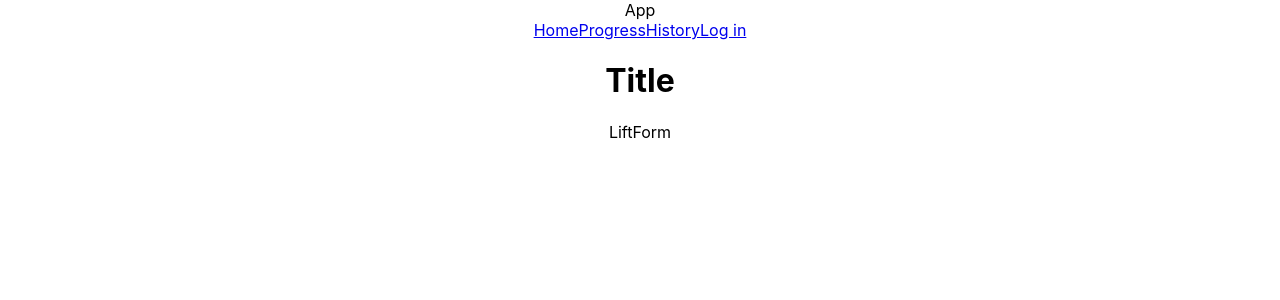
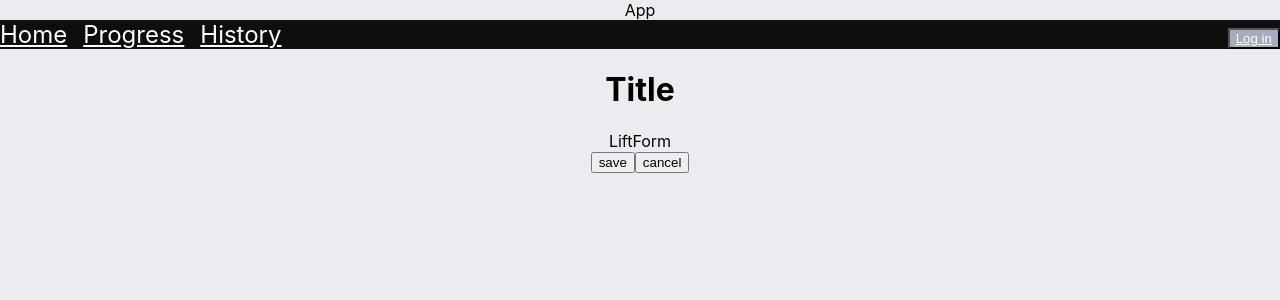
Before and after one commit to jrs-coding-school/jrs-max-lift-react-app-2022-c2, a React (Create React App) app: page / in a window 1280 px wide. Shown: the top 300 px of the page. Built offline with nearby package versions, Linux system fonts and the light colour scheme.

Commit message:
CSS added to app,nav,& progress pg

```diff
--- a/src/App.css
+++ b/src/App.css
@@ -1,38 +1,13 @@
+/* app color scheme
+#EBECF0
+#595E6E
+#A6ABBD
+#FBEAD0
+#C2B299
+*/
+
 .App {
   text-align: center;
+  background-color: #EBECF0;
+  height: 100vh;
 }
-
-.App-logo {
-  height: 40vmin;
-  pointer-events: none;
-}
-
-@media (prefers-reduced-motion: no-preference) {
-  .App-logo {
-    animation: App-logo-spin infinite 20s linear;
-  }
-}
-
-.App-header {
-  background-color: #282c34;
-  min-height: 100vh;
-  display: flex;
-  flex-direction: column;
-  align-items: center;
-  justify-content: center;
-  font-size: calc(10px + 2vmin);
-  color: white;
-}
-
-.App-link {
-  color: #61dafb;
-}
-
-@keyframes App-logo-spin {
-  from {
-    transform: rotate(0deg);
-  }
-  to {
-    transform: rotate(360deg);
-  }
-}
--- a/src/App.js
+++ b/src/App.js
@@ -12,11 +12,13 @@ function App() {
       carousel
       one rep max calculation?
       <LiftForm />
-      save and cancel button?
+      save and cancel button? ADDED - 9/1/22
       */}
       <Nav />
       <h1>Title</h1>
       <LiftForm />
+      <button>save</button>
+      <button>cancel</button>
     </div>
   );
 }
--- a/src/components/Nav/Nav.css
+++ b/src/components/Nav/Nav.css
@@ -0,0 +1,49 @@
+/* app color scheme
+#EBECF0
+#595E6E
+#A6ABBD
+#FBEAD0
+#C2B299
+*/
+
+nav {
+    font-size: 18pt;
+    background-color: rgb(15, 14, 14);
+    color: white;
+    display: flex;
+    flex-wrap: nowrap;
+    justify-content: space-between;
+    align-items: center;
+    top: 0;
+
+}
+
+nav .left {
+    display: flex;
+    gap: 1rem;
+}
+
+/* unvisited link */
+a:link {
+    color: white;
+}
+
+/* visited link */
+a:visited {
+    color: unset;
+}
+
+/* mouse over link */
+/* a:hover {
+    transition: all 300ms;
+    color: #C2B299;
+} */
+
+a:active {
+    color: white;
+    /* transform: translateY(4px); */
+}
+
+.login {
+    background-color: #A6ABBD;
+}
--- a/src/components/Nav/Nav.js
+++ b/src/components/Nav/Nav.js
@@ -1,20 +1,27 @@
 import React from 'react'
 import { Link } from 'react-router-dom'
 import './Nav.css'
+// import { FontAwesomeIcon } from '@fortawesome/react-fontawesome'
+// import { faHouse } from '@fortawesome/free-solid-svg-icons'
 
 export default function Nav() {
   return (
-    <div>
-      {/* all links
-      home
-      progress
-      how to page????
-      login <-- link to entry page
-      */}
-      <Link to="/">Home</Link>
-      <Link to="/progress">Progress</Link>
-      <Link to="/history">History</Link>
-      <Link to="/login">Log in</Link>
-    </div>
+
+    // <i class="fa-solid fa-house"></i>
+
+    <nav>
+      <div class="left">
+        <Link to="/">Home</Link>
+        <Link to="/progress">Progress</Link>
+        <Link to="/history">History</Link>
+      </div>
+
+      <div class="right">
+        <button class="login">
+          <Link to="/login">Log in</Link>
+        </button>
+      </div>
+    </nav>
+
   )
 }
--- a/src/components/progressPage/ProgressPage.css
+++ b/src/components/progressPage/ProgressPage.css
@@ -0,0 +1,3 @@
+body {
+    background-color: #EBECF0;
+}
--- a/src/components/progressPage/ProgressPage.js
+++ b/src/components/progressPage/ProgressPage.js
@@ -9,8 +9,8 @@ export default function ProgressPage() {
       {/*
        progress cards
       */}
-      <Nav/>
-      <ProgressCard/>
+      <Nav />
+      <ProgressCard />
     </div>
   )
 }
```
